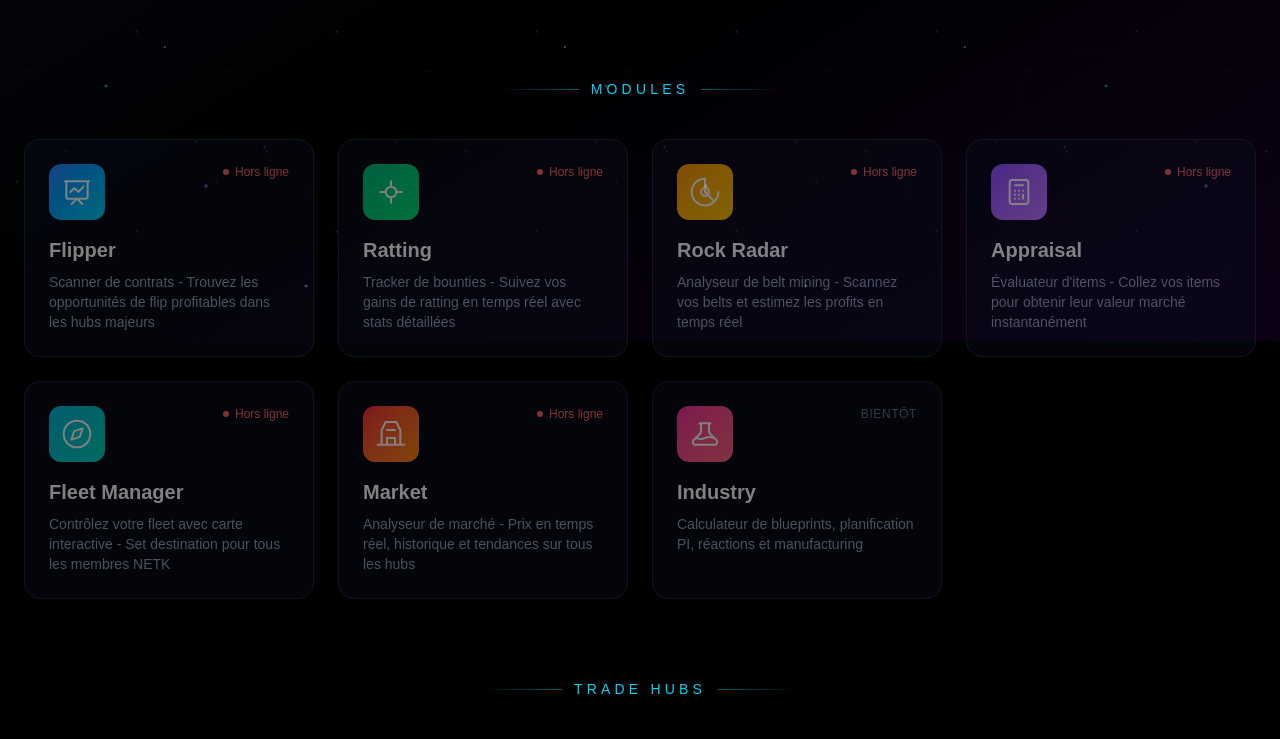
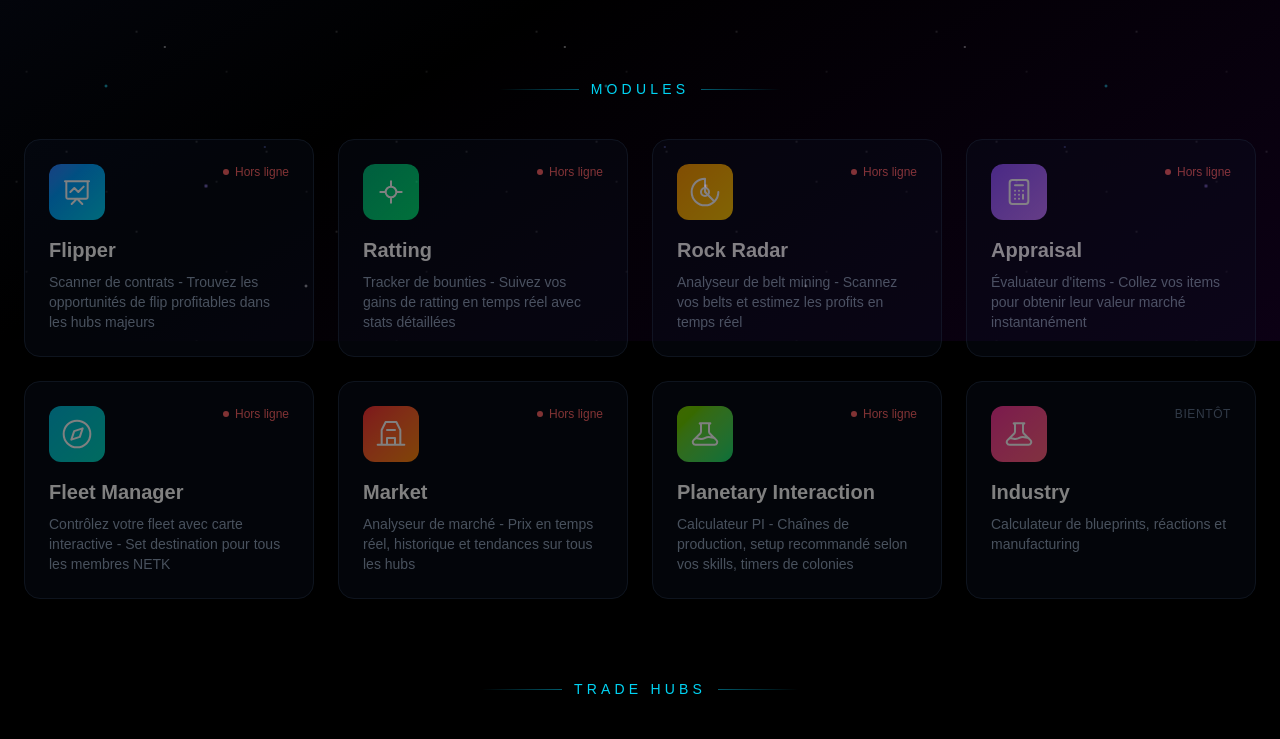
Before and after one commit to Vilguax/netk, a Next.js app in the folder apps/gateway/: page / in a window 1280 px wide. Shown: the part 459-1198 px from the top of the page. Built offline with nearby package versions, Linux system fonts and the light colour scheme; no server answers; sample sign-in values are in the browser's storage.

Commit message:
fix: add Planetary Interaction module configuration and update Industry description

```diff
--- a/apps/gateway/src/components/ModulesGrid.tsx
+++ b/apps/gateway/src/components/ModulesGrid.tsx
@@ -70,8 +70,17 @@ const MODULE_CONFIGS: ModuleConfig[] = [
     defaultStatus: "online",
   },
   {
+    name: "Planetary Interaction",
+    description: "Calculateur PI - Chaînes de production, setup recommandé selon vos skills, timers de colonies",
+    url: process.env.NEXT_PUBLIC_PI_URL || "http://localhost:3007",
+    healthUrl: (process.env.NEXT_PUBLIC_PI_URL || "http://localhost:3007") + "/api/health",
+    gradient: "from-lime-500 to-green-400",
+    icon: "factory",
+    defaultStatus: "online",
+  },
+  {
     name: "Industry",
-    description: "Calculateur de blueprints, planification PI, réactions et manufacturing",
+    description: "Calculateur de blueprints, réactions et manufacturing",
     url: "#",
     healthUrl: "",
     gradient: "from-pink-500 to-rose-400",
```
